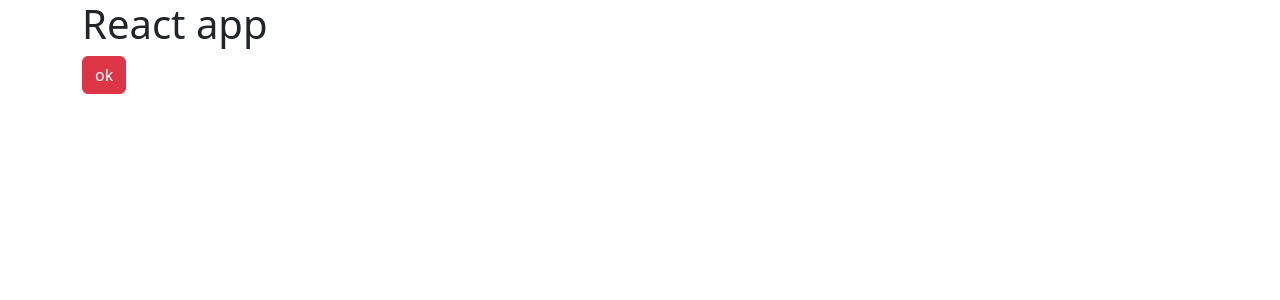
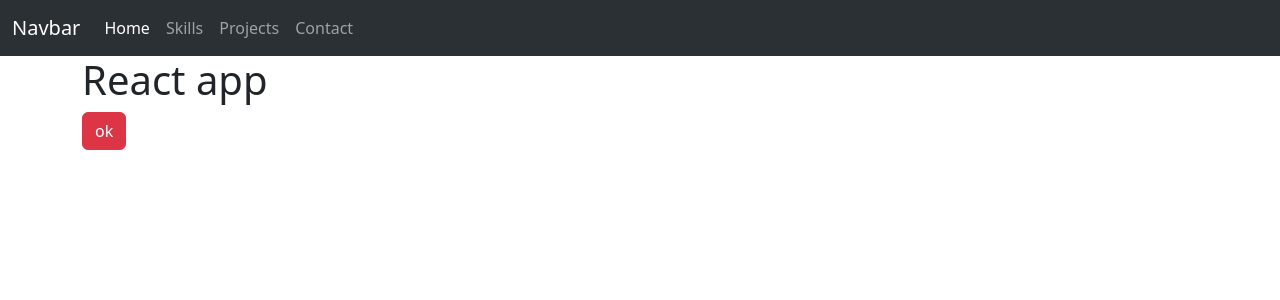
Before and after one commit to o646/portfolio, a React (Create React App) app: page / in a window 1280 px wide. Shown: the top 300 px of the page. Built offline with nearby package versions, Linux system fonts and the light colour scheme.

Commit message:
add nav bar component

```diff
--- a/src/App.js
+++ b/src/App.js
@@ -1,11 +1,15 @@
 
+import Navbar from "./components/navbar";
 function App() {
   return (
+    <div>
+      <Navbar />
+
     <div className="container">
       <h1>React app</h1>
       <button className="btn btn-danger">ok</button>
       </div>
-
+ </div>
   );
 }
 
--- /dev/null
+++ b/src/components/navbar.js
@@ -0,0 +1,30 @@
+function Navbar() {
+    return (
+        <nav class="navbar bg-dark navbar-expand-lg bg-body-tertiary"  data-bs-theme="dark">
+            <div class="container-fluid">
+                <a class="navbar-brand" href="#">Navbar</a>
+                <button class="navbar-toggler" type="button" data-bs-toggle="collapse" data-bs-target="#navbarNav" aria-controls="navbarNav" aria-expanded="false" aria-label="Toggle navigation">
+                    <span class="navbar-toggler-icon"></span>
+                </button>
+                <div class="collapse navbar-collapse" id="navbarNav">
+                    <ul class="navbar-nav">
+                        <li class="nav-item">
+                            <a class="nav-link active" aria-current="page" href="#">Home</a>
+                        </li>
+                        <li class="nav-item">
+                            <a class="nav-link" href="#">Skills</a>
+                        </li>
+                        <li class="nav-item">
+                            <a class="nav-link" href="#">Projects</a>
+                        </li>
+                        <li class="nav-item">
+                            <a class="nav-link " href="#">Contact</a>
+                        </li>
+                    </ul>
+                </div>
+            </div>
+        </nav>
+    )
+}
+
+export default Navbar
```
